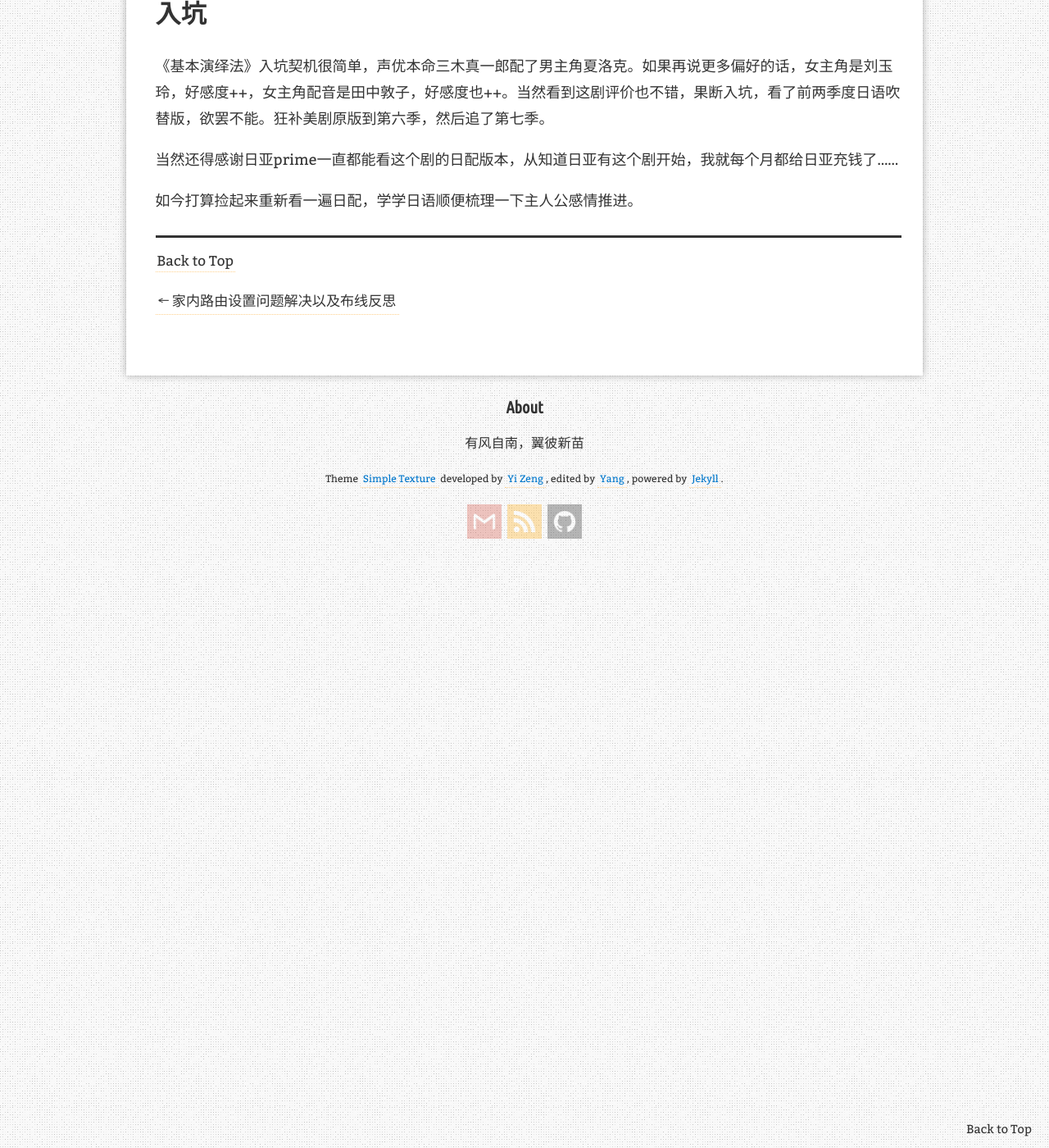
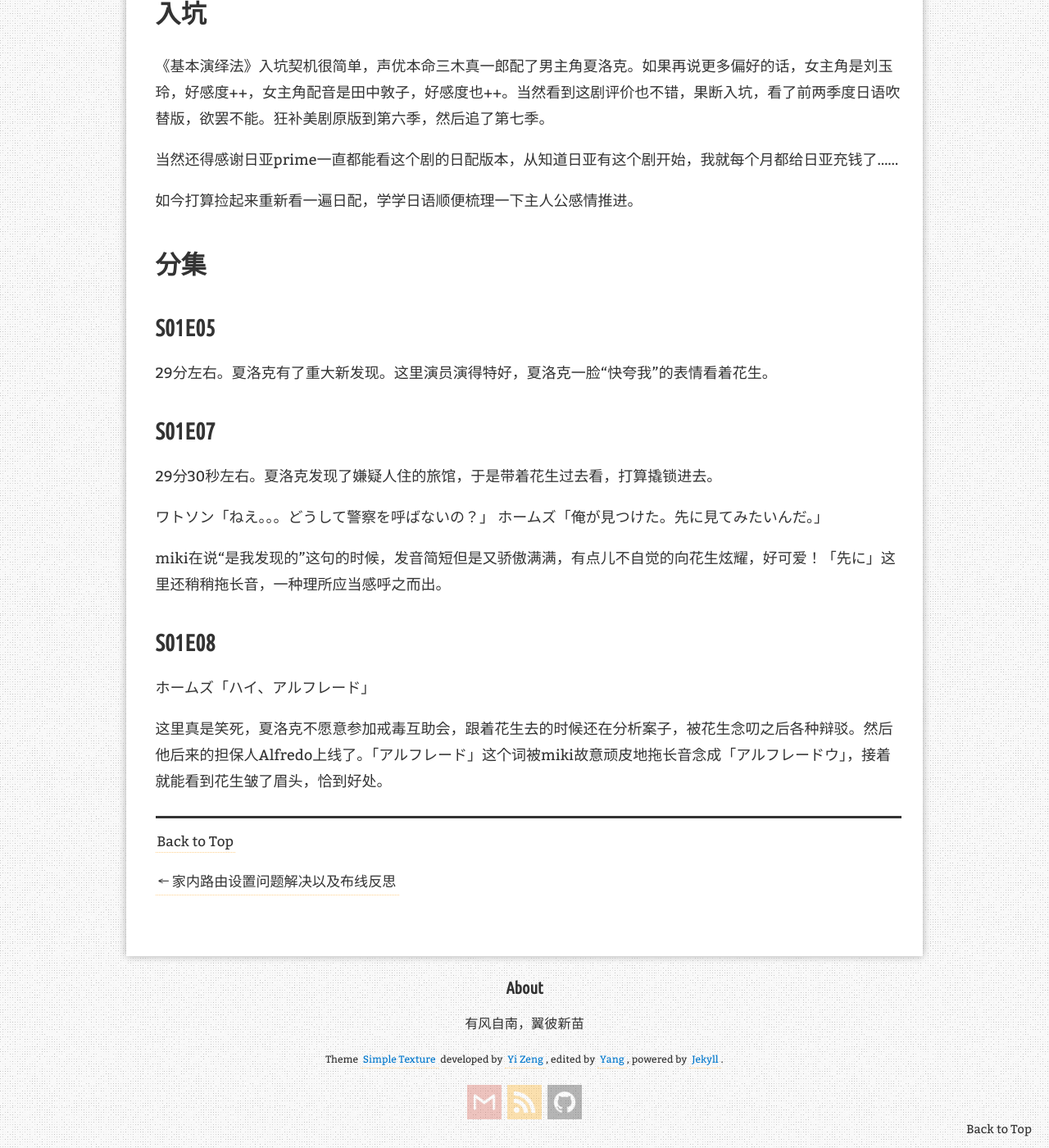
Before and after one commit to MagicianNeverland/magicianneverland.github.io, a Jekyll site: the page built from _posts/2021-01-25-elementary-jp-version.md, in a window 1280 px wide and 1400 px high, scrolled down 450 px. Shown: the whole window at 82% size. Built offline with Jekyll 4.4.1, drawn with Linux system fonts in a browser that asks for light colours; comment, search, counter and statistics services are not loaded.

Commit message:
modified

```diff
--- a/_posts/2021-01-25-elementary-jp-version.md
+++ b/_posts/2021-01-25-elementary-jp-version.md
@@ -17,3 +17,24 @@ redirect_from:
 当然还得感谢日亚prime一直都能看这个剧的日配版本，从知道日亚有这个剧开始，我就每个月都给日亚充钱了……
 
 如今打算捡起来重新看一遍日配，学学日语顺便梳理一下主人公感情推进。
+
+# 分集
+
+## S01E05
+
+29分左右。夏洛克有了重大新发现。这里演员演得特好，夏洛克一脸“快夸我”的表情看着花生。
+
+## S01E07
+
+29分30秒左右。夏洛克发现了嫌疑人住的旅馆，于是带着花生过去看，打算撬锁进去。
+
+ワトソン「ねえ。。。どうして警察を呼ばないの？」
+ホームズ「俺が見つけた。先に見てみたいんだ。」
+
+miki在说“是我发现的”这句的时候，发音简短但是又骄傲满满，有点儿不自觉的向花生炫耀，好可爱！「先に」这里还稍稍拖长音，一种理所应当感呼之而出。
+
+## S01E08
+
+ホームズ「ハイ、アルフレード」
+
+这里真是笑死，夏洛克不愿意参加戒毒互助会，跟着花生去的时候还在分析案子，被花生念叨之后各种辩驳。然后他后来的担保人Alfredo上线了。「アルフレード」这个词被miki故意顽皮地拖长音念成「アルフレードウ」，接着就能看到花生皱了眉头，恰到好处。
```
